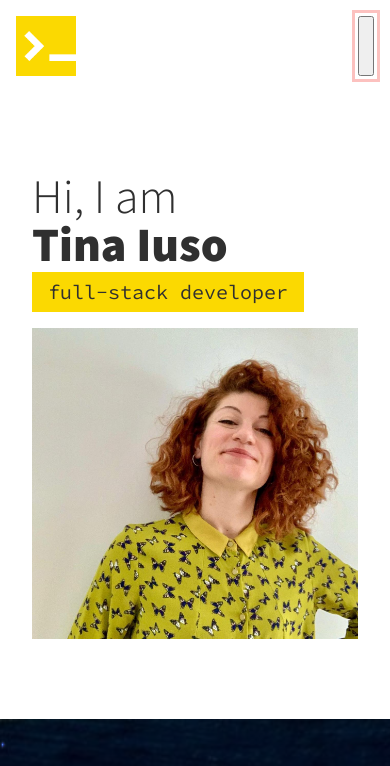
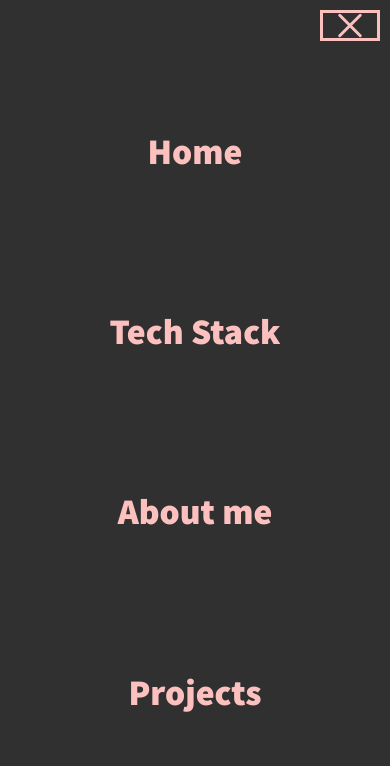
Before and after one commit to MenteCat/MenteCat.github.io, a plain HTML site: page index.html in a window 390 px wide. Both pictures are taken after a click on the button "toggle navigation". Shown: the top 766 px of the page. Drawn offline with nearby package versions, Linux system fonts and the light colour scheme.

Commit message:
js for the hamburger added

```diff
--- a/css/style.css
+++ b/css/style.css
@@ -33,6 +33,10 @@
 }
 
 /* General styles */
+
+html {
+  scroll-behavior: smooth;
+}
 
 body {
   background: var(--clr-light);
@@ -138,7 +142,7 @@ header {
 }
 
 .logo {
-  max-width: 60px;
+  max-width: 40px;
 }
 
 .nav {
@@ -173,6 +177,67 @@ header {
 
 .nav__link:hover {
   color: var(--clr-biggerWords);
+}
+
+.nav-toggle {
+  padding: 8px;
+  background: transparent;
+  border: 0;
+  cursor: pointer;
+  position: absolute;
+  right: 16px;
+  top: 16px;
+  z-index: 1000;
+}
+
+.nav-open .nav {
+  transform: translateX(0);
+}
+
+.nav-open .nav-toggle {
+  position: fixed;
+}
+
+.nav-open .hamburger {
+  transform: rotate(0.625turn);
+}
+
+.nav-open .hamburger::before {
+  transform: rotate(90deg) translateX(-6px);
+}
+
+.nav-open .hamburger::after {
+  opacity: 0;
+}
+
+.hamburger {
+  display: block;
+  position: relative;
+}
+
+.hamburger,
+.hamburger::before,
+.hamburger::after {
+  background: var(--clr-biggerWords);
+  width: 32px;
+  height: 3px;
+  border-radius: 16px;
+  transition: transform 250ms ease-in-out;
+}
+
+.hamburger::before,
+.hamburger::after {
+  content: "";
+  position: absolute;
+  left: 0;
+  right: 0;
+}
+
+.hamburger::before {
+  top: 6px;
+}
+.hamburger::after {
+  bottom: 6px;
 }
 
 /* Intro section */
--- a/index.html
+++ b/index.html
@@ -56,7 +56,7 @@
   <body>
     <header>
       <div class="logo">
-        <img src="img/logo-yellow.png" alt="" />
+        <img src="img/logo.png" alt="" />
       </div>
       <button class="nav-toggle" aria-label="toggle navigation">
         <span class="hamburger"></span>
@@ -204,7 +204,7 @@
           <p>Some text in the Modal..</p>
         </div>
       </div>
-      <script type="text/javascript" src="/script.js"></script>
+      <script src="js/index.js"></script>
 
       <!-- form -->
 
--- a/script.js
+++ b/js/index.js
@@ -23,3 +23,18 @@ window.onclick = function (event) {
     modal.style.display = "none";
   }
 };
+
+// hamburger ---->
+
+const navToggle = document.querySelector(".nav-toggle");
+const navLinks = document.querySelectorAll(".nav__link");
+
+navToggle.addEventListener("click", () => {
+  document.body.classList.toggle("nav-open");
+});
+
+navLinks.forEach((link) => {
+  link.addEventListener("click", () => {
+    document.body.classList.remove("nav-open");
+  });
+});
```
Also changed, not shown: img/logo.png (added).
